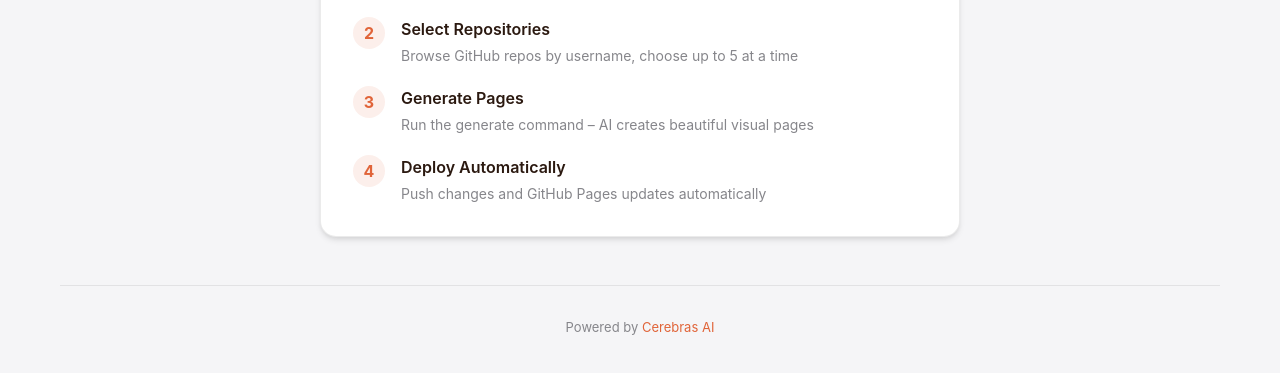
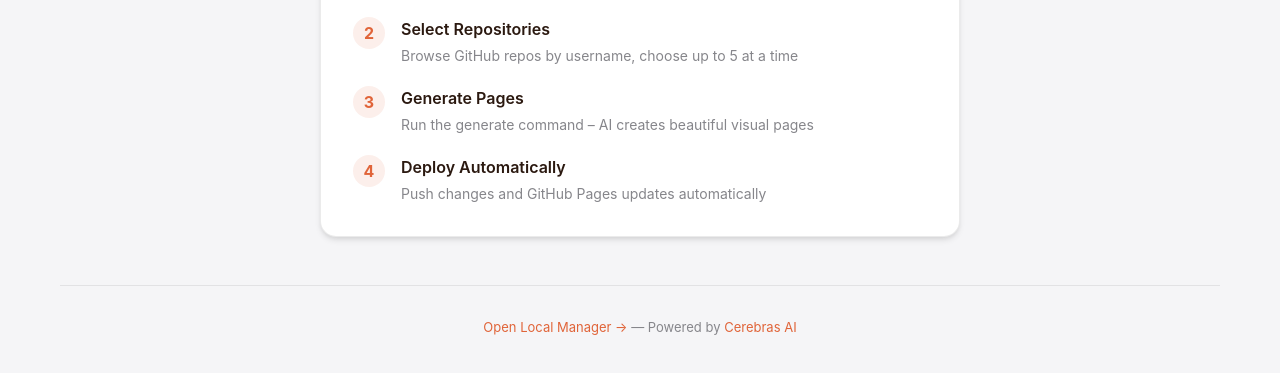
Before and after one commit to sebastiand-cerebras/meta-repo, a website: page index.html in a window 1280 px wide. Shown: the part 1229-1602 px from the top of the page. Drawn offline with Linux system fonts and the light colour scheme.

Commit message:
Add Open Local Manager link in public page footer

```diff
--- a/index.html
+++ b/index.html
@@ -271,7 +271,9 @@
 
     <!-- ===== FOOTER ===== -->
     <footer class="footer">
-      <p>Powered by <a href="https://cloud.cerebras.ai" style="color:var(--accent-color); text-decoration:none">Cerebras AI</a></p>
+      <p><a href="http://localhost:3200" style="color:var(--accent-color); text-decoration:none">Open Local Manager &rarr;</a> &mdash;
+        Powered by <a href="https://cloud.cerebras.ai" style="color:var(--accent-color); text-decoration:none">Cerebras AI</a>
+      </p>
     </footer>
 
   </div><!-- /container -->
```
